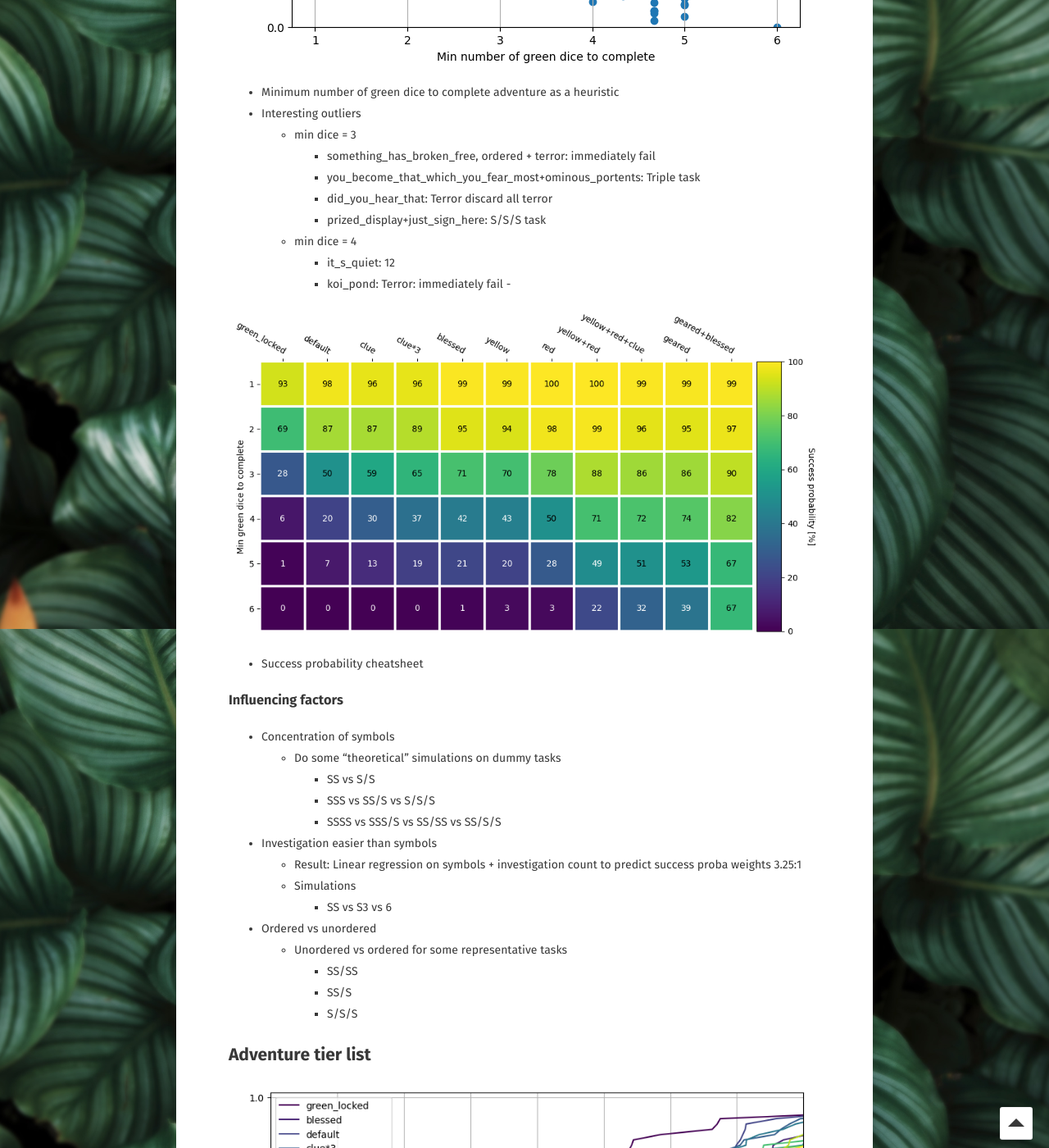
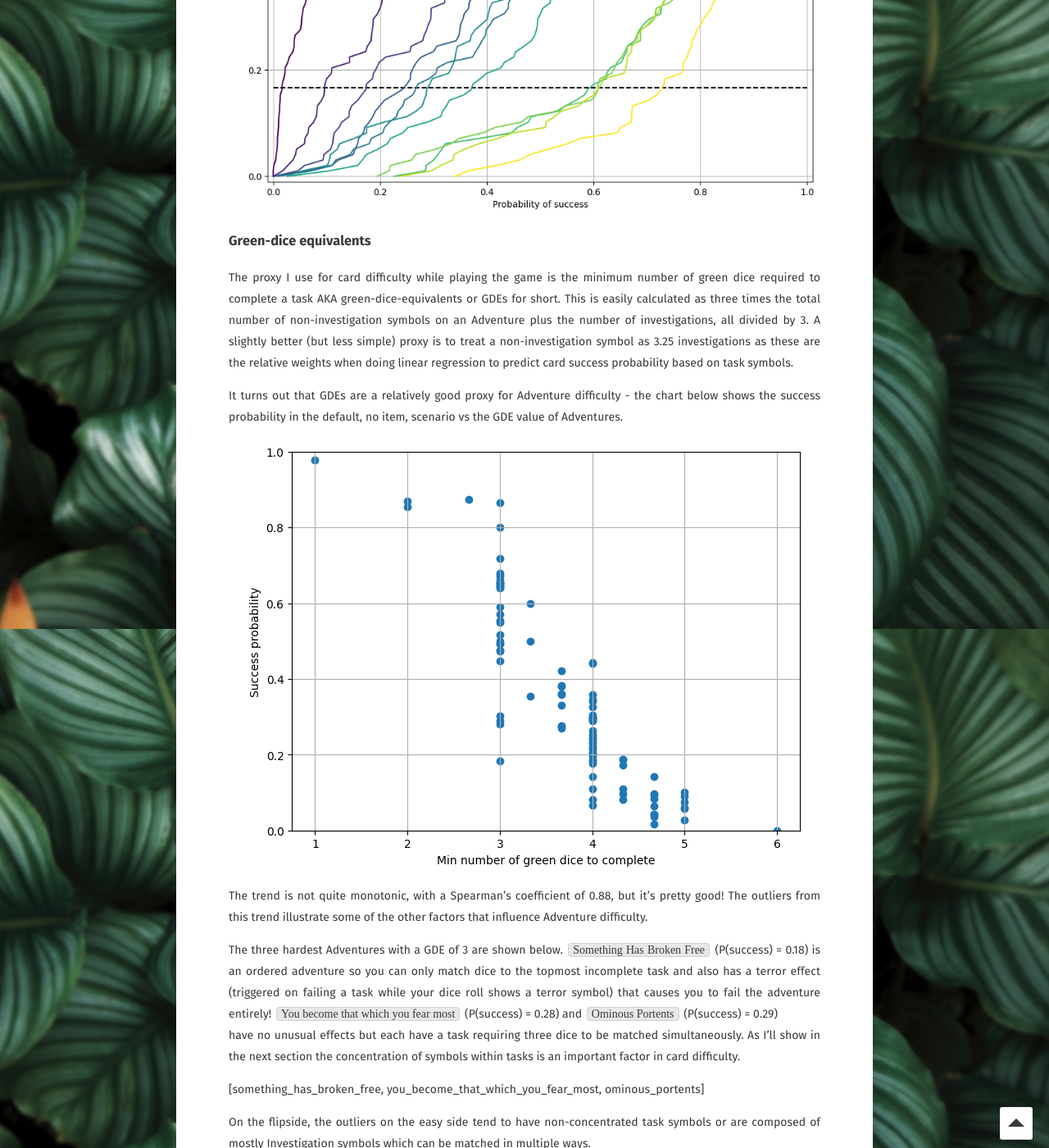
Before and after one commit to oscarknagg/oscarknagg.github.io, a Jekyll site: the page built from _posts/2021-04-02-elder-sign-monte-carlo.md, in a window 1280 px wide and 1400 px high, scrolled down 8233 px. Shown: the whole window at 82% size. Built offline with Jekyll 4.4.1, drawn with Linux system fonts in a browser that asks for light colours; some web fonts are replaced; some of the changed text lies outside the part shown.

Commit message:
Fill out card difficulty results

```diff
--- a/_posts/2021-04-02-elder-sign-monte-carlo.md
+++ b/_posts/2021-04-02-elder-sign-monte-carlo.md
@@ -195,6 +195,24 @@
 independently. On my Ryzen 3950X (16C/32T) I was able to run 8192 attempts for each Adventure/scenario (98*11) pair in just
 over 3 minutes.
 
+The scenarios I simulated are listed below and span from a weak board position (green dice locked)
+to a very strong board position (geared + blessed).
+This is not an exhaustive range of scenarios but I'd say about 99% of board positions in a particular playthrough
+will fall in this range.
+
+| Scenario              | Green Dice | Yellow Dice | Red Dice | Clues |
+|-----------------------|------------|-------------|----------|-------|
+| Green Locked (cursed) | 5          | 0           | 0        | 0     |
+| Default               | 6          | 0           | 0        | 0     |
+| Blessed               | 7          | 0           | 0        | 0     |
+| Yellow                | 6          | 1           | 0        | 0     |
+| Red                   | 6          | 0           | 1        | 0     |
+| Yellow+Red            | 6          | 1           | 1        | 0     |
+| Clue                  | 6          | 0           | 0        | 1     |
+| Clue*3                | 6          | 0           | 0        | 3     |
+| Geared                | 6          | 1           | 1        | 1     |
+| Geared+Blessed        | 7          | 1           | 1        | 3     |
+
 ## Assigning values in Elder Sign equivalents
 
 Once I'd acquired this raw data there was a single missing step - converting the diverse rewards/penalties into a
@@ -237,33 +255,59 @@
 earlier you care more about items but when you're within striking distance of victory you will care more about
 Elder Signs.
 
-# Results - adventures
-## Adventure difficulties
+# Results
+## Adventures
+### Difficulties
 
+Just how difficult are Adventure cards, what are the hardest and easiest?
+The chart below shows the cumulative distribution function (CDF) of the Adventure success probabilities
+under a range of circumstances.
+In the default, item-free, scenario adventures span from essentially impossible to almost guaranteed success.
+However, in the strongest scenario even the hardest adventure has about a 35% chance of success.
+
+The dashed lines are the 1/6th and 5/6th percentiles - where you'd expect the hardest and easiest adventure to be
+in the initial draw of 6 Adventure cards.
+Players typically start with at least one of an extra red/yellow dice or a clue so I'd expect a board to contain
+one adventure with an 80% chance of success.
+
+From this chart we can also see the relative benefits of the yellow dice, red dice and clues and can see
+that clue < yellow < red, just as the 1/2/3 pricing in the shop would suggest.
 
 ![](https://raw.githubusercontent.com/oscarknagg/oscarknagg.github.io/master/assets/img/2021-04-02-elder-sign-monte-carlo/success-probability-distribution.png)
 
-- Top-line is the 5/6 percentile i.e. about the best adventure in a draw of 6
+### Green-dice equivalents
+
+The proxy I use for card difficulty while playing the game is the minimum number of green dice required to complete a
+task AKA green-dice-equivalents or GDEs for short.
+This is easily calculated as three times the total number of non-investigation symbols on an Adventure plus the
+number of investigations, all divided by 3.
+A slightly better (but less simple) proxy is to treat a non-investigation symbol as 3.25 investigations as these
+are the relative weights when doing linear regression to predict card success probability based on task symbols.
+
+It turns out that GDEs are a relatively good proxy for Adventure difficulty -
+the chart below shows the success probability in the default, no item, scenario vs the GDE value of Adventures.
 
 ![](https://raw.githubusercontent.com/oscarknagg/oscarknagg.github.io/master/assets/img/2021-04-02-elder-sign-monte-carlo/min-green-dice-heuristic.png)
 
-- Minimum number of green dice to complete adventure as a heuristic
-- Interesting outliers
-    - min dice = 3
-        - something_has_broken_free, ordered + terror: immediately fail
-        - you_become_that_which_you_fear_most+ominous_portents: Triple task
-        - did_you_hear_that: Terror discard all terror
-        - prized_display+just_sign_here: S/S/S task
-    - min dice = 4
-        - it_s_quiet: 12
-        - koi_pond: Terror: immediately fail
-        -
+The trend is not quite monotonic, with a Spearman's coefficient of 0.88, but it's pretty good!
+The outliers from this trend illustrate some of the other factors that influence Adventure difficulty.
 
+The three hardest Adventures with a GDE of 3 are shown below.
+`Something Has Broken Free` (P(success) = 0.18) is an ordered adventure so you can only match dice to the topmost incomplete task and
+also has a terror effect (triggered on failing a task while your dice roll shows a terror symbol) that causes you
+to fail the adventure entirely!
+`You become that which you fear most` (P(success) = 0.28)  and `Ominous Portents` (P(success) = 0.29)
+have no unusual effects but each have a task requiring three dice to be matched simultaneously.
+As I'll show in the next section the concentration of symbols within tasks is an important factor in card difficulty.
+
+[something_has_broken_free, you_become_that_which_you_fear_most, ominous_portents]
+
+On the flipside, the outliers on the easy side tend to have non-concentrated task symbols or are composed of
+mostly Investigation symbols which can be matched in multiple ways.
 
 ![](https://raw.githubusercontent.com/oscarknagg/oscarknagg.github.io/master/assets/img/2021-04-02-elder-sign-monte-carlo/cheat-sheet.png)
 
-- Success probability cheatsheet
-
+<center>A "cheat sheet" of card difficulties vs GDEs for a range of item scenarios.</center>
 
 ### Influencing factors
 
@@ -282,7 +326,7 @@
         - SS/S
         - S/S/S
 
-## Adventure tier list
+### Expected returns on Adventure attempts
 
 ![](https://raw.githubusercontent.com/oscarknagg/oscarknagg.github.io/master/assets/img/2021-04-02-elder-sign-monte-carlo/expected-return-distribution.png)
 
@@ -314,15 +358,15 @@
 - It's quiet
 
 
-# Results - understanding mechanics
+## Understanding game mechanics
 
-## Dice vs clues
+### Dice vs clues
 
 - Can extract relevant information from first success probability cdf chart
 - Give a few charts of success probabilities for median card under defauly, yellow, red, clue
 - Do I think shop prices are justified
 
-## Focusing, is it a big deal?
+### Focusing, is it a big deal?
 
 ![](https://raw.githubusercontent.com/oscarknagg/oscarknagg.github.io/master/assets/img/2021-04-02-elder-sign-monte-carlo/focus-success-probability-boost.png)
 
```
